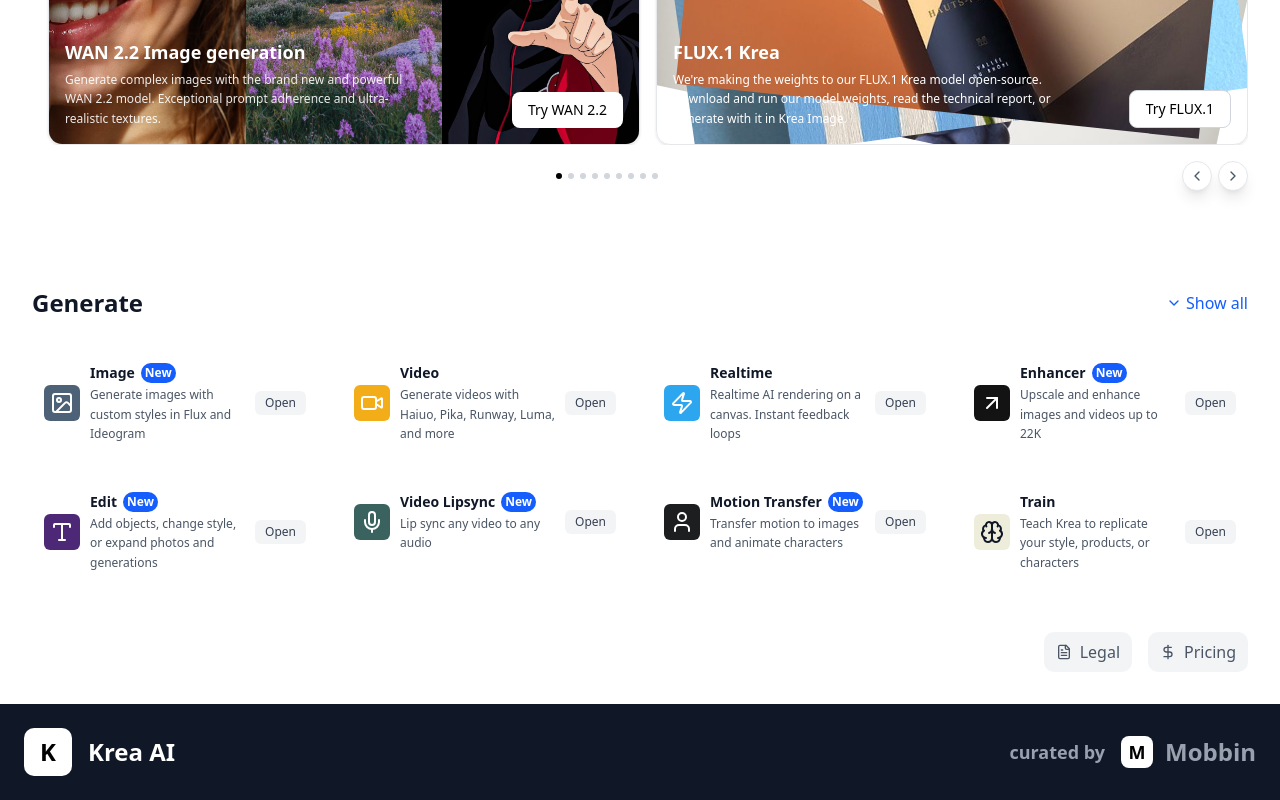
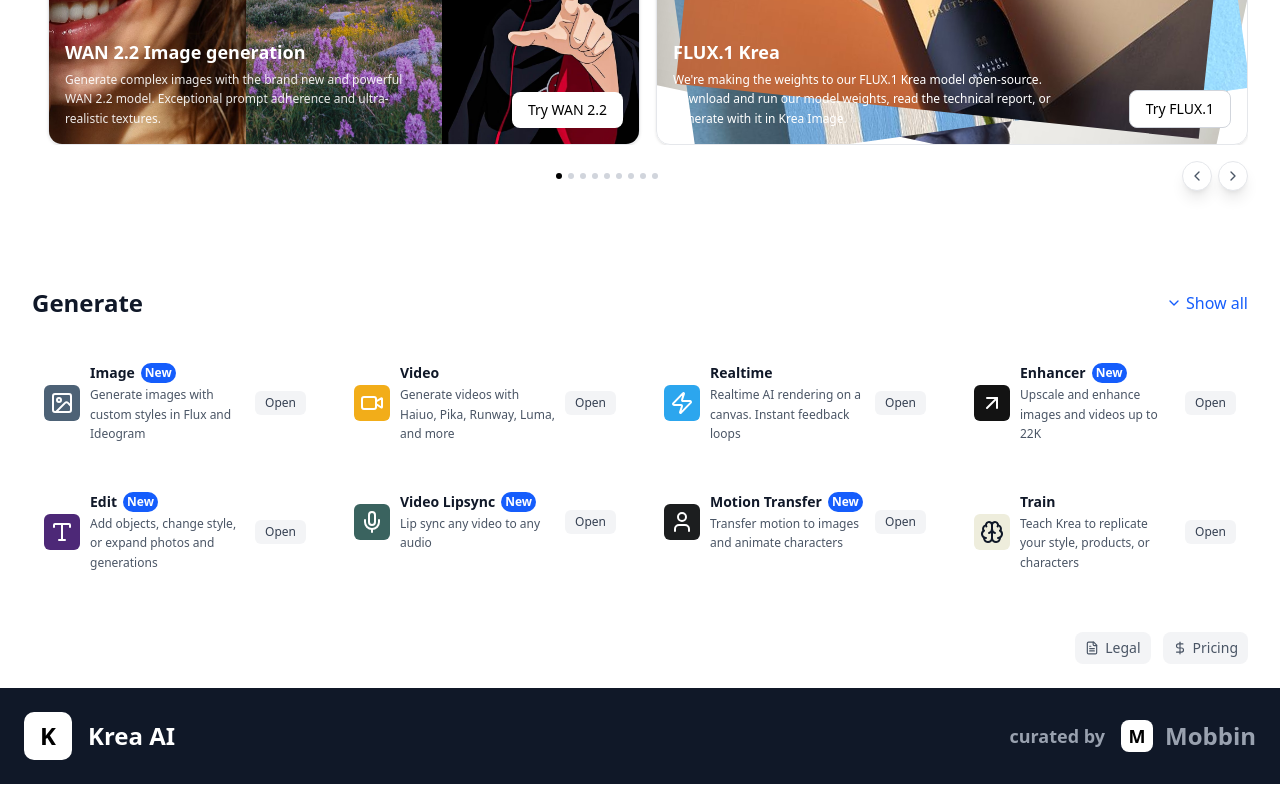
Before and after one commit to McDonald-ops/Cartolinks, a Next.js app in the folder krea-ai/: page / in a window 1280 px wide. Shown: the part 345-1145 px from the top of the page. Built offline with nearby package versions, Linux system fonts and the light colour scheme.

Commit message:
feat: optimize LegalPricingLinks component sizes for better screen fit

```diff
--- a/krea-ai/src/components/LegalPricingLinks.tsx
+++ b/krea-ai/src/components/LegalPricingLinks.tsx
@@ -2,20 +2,20 @@
 
 export default function LegalPricingLinks() {
   return (
-    <div className="flex justify-end space-x-4 mb-8">
+    <div className="flex justify-end space-x-3 mb-6">
       <a
         href="#"
-        className="flex items-center space-x-2 bg-gray-100 hover:bg-gray-200 px-3 py-2 rounded-lg transition-colors"
+        className="flex items-center space-x-1.5 bg-gray-100 hover:bg-gray-200 px-2.5 py-1.5 rounded-md transition-colors"
       >
-        <FileText className="w-4 h-4 text-gray-600" />
-        <span className="text-gray-600 hover:text-gray-900 font-medium">Legal</span>
+        <FileText className="w-3.5 h-3.5 text-gray-600" />
+        <span className="text-gray-600 hover:text-gray-900 font-medium text-sm">Legal</span>
       </a>
       <a
         href="#"
-        className="flex items-center space-x-2 bg-gray-100 hover:bg-gray-200 px-3 py-2 rounded-lg transition-colors"
+        className="flex items-center space-x-1.5 bg-gray-100 hover:bg-gray-200 px-2.5 py-1.5 rounded-md transition-colors"
       >
-        <DollarSign className="w-4 h-4 text-gray-600" />
-        <span className="text-gray-600 hover:text-gray-900 font-medium">Pricing</span>
+        <DollarSign className="w-3.5 h-3.5 text-gray-600" />
+        <span className="text-gray-600 hover:text-gray-900 font-medium text-sm">Pricing</span>
       </a>
     </div>
   );
```
